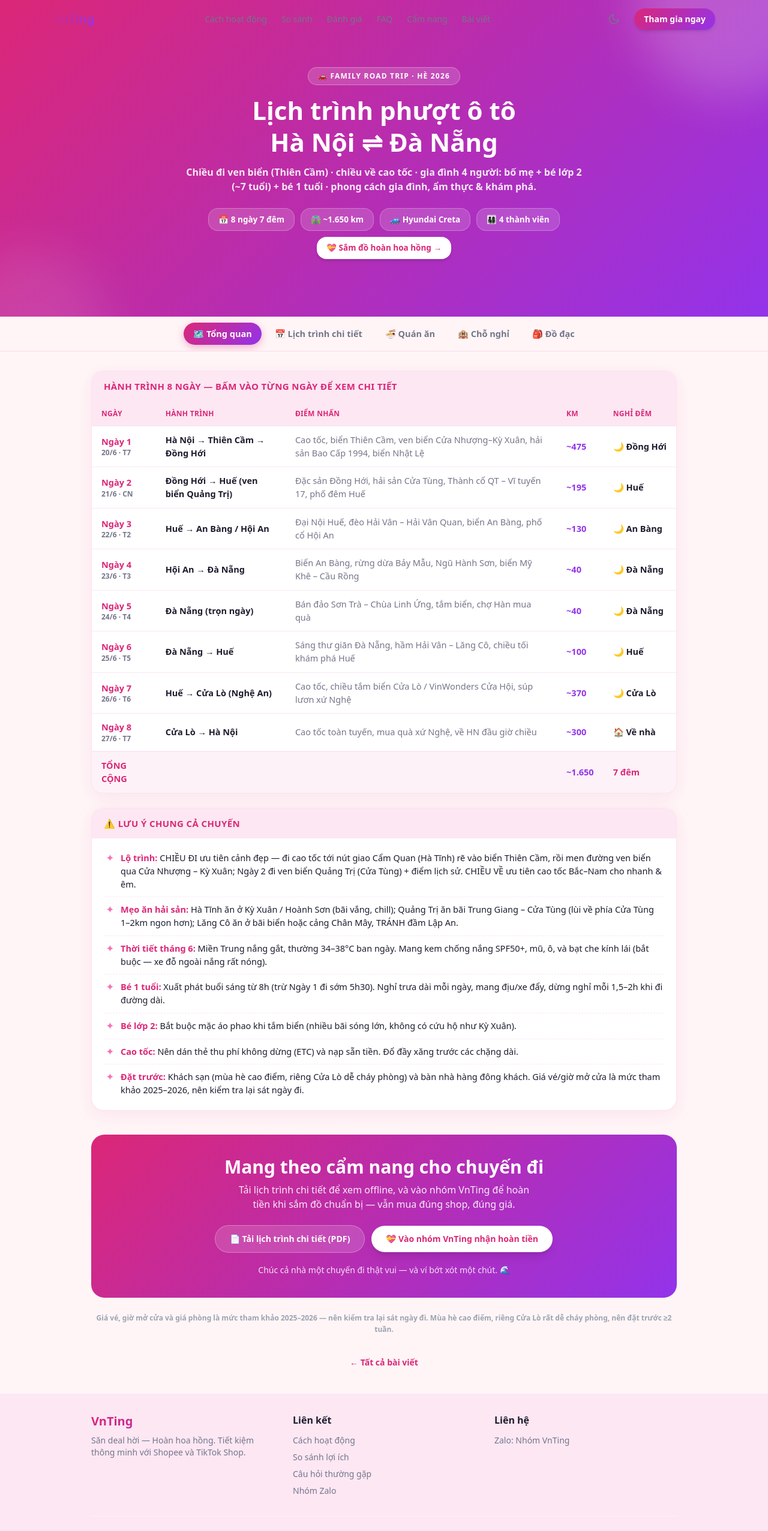
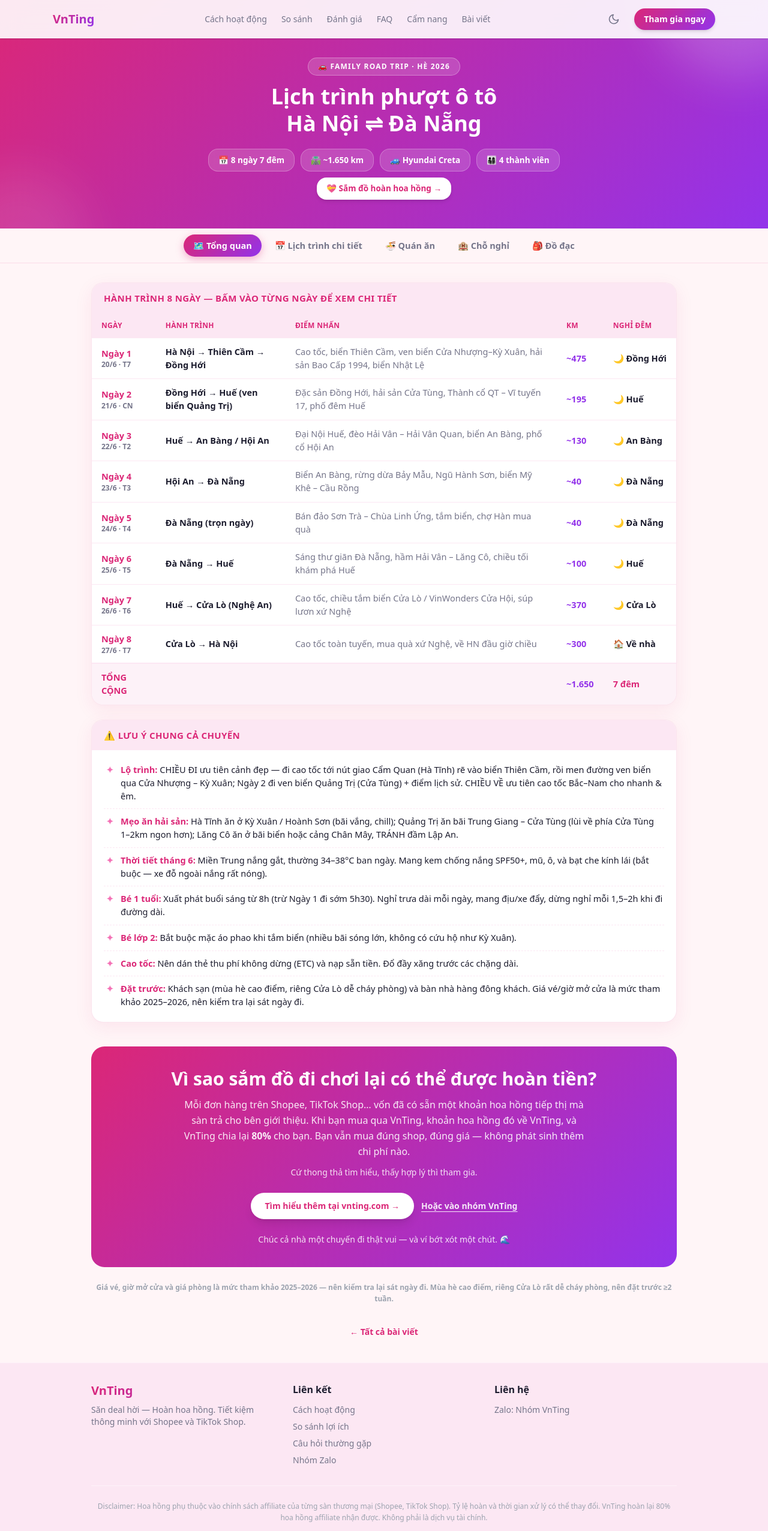
Before and after one commit to namnh68/tingting-landing-page, a Next.js app: page /blogs/phuot-ha-noi-da-nang in a window 1280 px wide. Shown: the top 2553 px of the page at 60% size. Built offline with nearby package versions, Linux system fonts and the light colour scheme.

Commit message:
Update blog di phuot

```diff
--- a/src/components/cam-nang/phuot-guide.tsx
+++ b/src/components/cam-nang/phuot-guide.tsx
@@ -10,7 +10,6 @@ import {
   FOOD,
   STAY,
   CHECKLIST,
-  PDF_ITINERARY_LINK,
   type TRow,
 } from "@/lib/phuot-data";
 
@@ -32,7 +31,7 @@ function MapLink({ q }: { q: string }) {
       href={mapsUrl(q)}
       target="_blank"
       rel="noopener noreferrer"
-      className="ml-1.5 inline-flex items-center gap-0.5 rounded-full bg-surface-secondary px-2 py-0.5 align-middle text-[11px] font-extrabold text-brand-orange transition-colors hover:bg-gradient-brand hover:text-white"
+      className="ml-1.5 inline-flex items-center gap-0.5 rounded-full bg-surface-secondary px-2 py-0.5 align-middle text-[11px] font-extrabold text-brand-orange transition-colors hover:bg-brand-orange hover:text-white"
     >
       <svg viewBox="0 0 24 24" className="h-3 w-3 fill-current">
         <path d="M12 2C8.13 2 5 5.13 5 9c0 5.25 7 13 7 13s7-7.75 7-13c0-3.87-3.13-7-7-7zm0 9.7a2.7 2.7 0 1 1 0-5.4 2.7 2.7 0 0 1 0 5.4z" />
@@ -79,7 +78,7 @@ function DayCard({ day }: { day: (typeof DAYS)[number] }) {
   return (
     <article
       id={`day-${day.n}`}
-      className="scroll-mt-32 overflow-hidden rounded-[20px] border border-[rgba(219,39,119,0.12)] bg-white shadow-[0_8px_30px_rgba(219,39,119,0.08)]"
+      className="scroll-mt-[240px] overflow-hidden rounded-[20px] border border-[rgba(219,39,119,0.12)] bg-white shadow-[0_8px_30px_rgba(219,39,119,0.08)] sm:scroll-mt-[184px]"
     >
       <div className="flex items-center gap-4 bg-gradient-brand px-5 py-4 text-white sm:px-6">
         <div className="shrink-0 rounded-xl border border-white/30 bg-white/20 px-3 py-2 text-center text-sm font-extrabold leading-tight">
@@ -246,23 +245,19 @@ export function PhuotGuide() {
   return (
     <div className="bg-surface-primary text-text-primary">
       {/* ===== HERO ===== */}
-      <header className="relative overflow-hidden bg-gradient-brand px-5 pb-24 pt-24 text-center text-white sm:pt-28">
-        <span className="pointer-events-none absolute -right-24 -top-40 h-80 w-80 rounded-full bg-white/20 blur-2xl" />
-        <span className="pointer-events-none absolute -bottom-36 -left-20 h-64 w-64 rounded-full bg-white/10 blur-2xl" />
+      <header className="relative overflow-hidden bg-gradient-brand px-5 pb-10 pt-20 text-center text-white sm:pb-12 sm:pt-24">
+        <span className="pointer-events-none absolute -right-24 -top-40 h-72 w-72 rounded-full bg-white/20 blur-2xl" />
+        <span className="pointer-events-none absolute -bottom-32 -left-20 h-56 w-56 rounded-full bg-white/10 blur-2xl" />
         <div className="relative mx-auto max-w-3xl">
           <span className="inline-flex items-center gap-1.5 rounded-full border border-white/30 bg-white/15 px-4 py-1.5 text-xs font-extrabold uppercase tracking-widest">
             🚗 Family Road Trip · Hè 2026
           </span>
-          <h1 className="mx-auto mt-4 max-w-2xl text-3xl font-extrabold leading-tight sm:text-4xl md:text-[42px]">
+          <h1 className="mx-auto mt-3 max-w-2xl text-[26px] font-extrabold leading-tight sm:text-4xl">
             Lịch trình phượt ô tô
             <span className="block">Hà Nội ⇌ Đà Nẵng</span>
           </h1>
-          <p className="mx-auto mt-3 max-w-2xl text-sm font-semibold text-white/90 sm:text-base">
-            Chiều đi ven biển (Thiên Cầm) · chiều về cao tốc · gia đình 4 người: bố mẹ +
-            bé lớp 2 (~7 tuổi) + bé 1 tuổi · phong cách gia đình, ẩm thực & khám phá.
-          </p>
 
-          <div className="mt-6 flex flex-wrap justify-center gap-2.5">
+          <div className="mt-5 flex flex-wrap justify-center gap-2.5">
             {stats.map((s) => (
               <span
                 key={s.text}
@@ -404,16 +399,24 @@ export function PhuotGuide() {
         {/* ===== LỊCH TRÌNH ===== */}
         {tab === "lichtrinh" && (
           <div>
-            <div className="mb-4 flex gap-2 overflow-x-auto pb-1 [scrollbar-width:none]">
-              {DAYS.map((d) => (
-                <button
-                  key={d.n}
-                  onClick={() => goDay(d.n)}
-                  className="whitespace-nowrap rounded-full border border-[rgba(219,39,119,0.12)] bg-white px-4 py-2 text-[13.5px] font-extrabold text-text-secondary transition-all hover:border-transparent hover:bg-gradient-brand hover:text-white"
-                >
-                  {d.chip}
-                </button>
-              ))}
+            <div className="sticky top-[112px] z-30 -mx-4 mb-5 grid grid-cols-4 gap-1.5 border-b border-[rgba(219,39,119,0.12)] bg-surface-primary/95 px-4 py-2.5 backdrop-blur sm:-mx-6 sm:grid-cols-8 sm:px-6">
+              {DAYS.map((d) => {
+                const place = d.chip.split("·")[1]?.trim() ?? "";
+                return (
+                  <button
+                    key={d.n}
+                    onClick={() => goDay(d.n)}
+                    className="group rounded-xl border border-[rgba(219,39,119,0.12)] bg-white px-1 py-1.5 text-center leading-tight text-text-secondary transition-all hover:border-transparent hover:bg-brand-orange hover:text-white"
+                  >
+                    <span className="block text-[12.5px] font-extrabold text-text-primary group-hover:text-white">
+                      Ngày {d.n}
+                    </span>
+                    <span className="block truncate text-[10.5px] font-semibold">
+                      {place}
+                    </span>
+                  </button>
+                );
+              })}
             </div>
             <div className="space-y-7">
               {DAYS.map((d) => (
@@ -452,29 +455,36 @@ export function PhuotGuide() {
         {/* ===== Closing CTA (persistent) ===== */}
         <section className="mt-10 overflow-hidden rounded-[22px] bg-gradient-brand px-6 py-9 text-center text-white">
           <h2 className="text-2xl font-extrabold sm:text-3xl">
-            Mang theo cẩm nang cho chuyến đi
+            Vì sao sắm đồ đi chơi lại có thể được hoàn tiền?
           </h2>
-          <p className="mx-auto mt-2 max-w-lg text-sm text-white/90 sm:text-base">
-            Tải lịch trình chi tiết để xem offline, và vào nhóm VnTing để hoàn tiền khi
-            sắm đồ chuẩn bị — vẫn mua đúng shop, đúng giá.
+          <p className="mx-auto mt-3 max-w-2xl text-sm leading-relaxed text-white/90 sm:text-base">
+            Mỗi đơn hàng trên Shopee, TikTok Shop… vốn đã có sẵn một khoản hoa hồng tiếp
+            thị mà sàn trả cho bên giới thiệu. Khi bạn mua qua VnTing, khoản hoa hồng đó về
+            VnTing, và VnTing chia lại <span className="font-extrabold">80%</span> cho bạn.
+            Bạn vẫn mua đúng shop, đúng giá — không phát sinh thêm chi phí nào.
+          </p>
+          <p className="mx-auto mt-3 max-w-xl text-sm text-white/85">
+            Cứ thong thả tìm hiểu, thấy hợp lý thì tham gia.
           </p>
           <div className="mt-6 flex flex-col items-center justify-center gap-3 sm:flex-row">
             <a
-              href={PDF_ITINERARY_LINK}
-              className="w-full rounded-full bg-white/15 px-6 py-3 text-sm font-bold text-white ring-1 ring-white/40 backdrop-blur transition-colors hover:bg-white/25 sm:w-auto"
+              href="https://vnting.com"
+              target="_blank"
+              rel="noopener noreferrer"
+              className="inline-block rounded-full bg-white px-6 py-3 text-sm font-extrabold text-brand-orange shadow-lg transition-transform hover:scale-105 active:scale-95"
             >
-              📄 Tải lịch trình chi tiết (PDF)
+              Tìm hiểu thêm tại vnting.com →
             </a>
             <a
               href={ZALO_GROUP_LINK}
               target="_blank"
               rel="noopener noreferrer"
-              className="w-full rounded-full bg-white px-6 py-3 text-sm font-extrabold text-brand-orange shadow-lg transition-transform hover:scale-105 active:scale-95 sm:w-auto"
+              className="text-sm font-semibold text-white/90 underline underline-offset-4 transition-opacity hover:opacity-80"
             >
-              💝 Vào nhóm VnTing nhận hoàn tiền
+              Hoặc vào nhóm VnTing
             </a>
           </div>
-          <p className="mt-5 text-sm font-medium text-white/85">
+          <p className="mt-6 text-sm font-medium text-white/85">
             Chúc cả nhà một chuyến đi thật vui — và ví bớt xót một chút. 🌊
           </p>
         </section>
--- a/src/components/header.tsx
+++ b/src/components/header.tsx
@@ -2,6 +2,7 @@
 
 import { useState, useEffect } from "react";
 import Link from "next/link";
+import { usePathname } from "next/navigation";
 import { ThemeToggle } from "./theme-toggle";
 import { ZALO_GROUP_LINK, NAV_ITEMS } from "@/lib/constants";
 import { FiMenu, FiX } from "react-icons/fi";
@@ -35,6 +36,10 @@ function NavLink({
 export function Header() {
   const [scrolled, setScrolled] = useState(false);
   const [menuOpen, setMenuOpen] = useState(false);
+  const pathname = usePathname();
+  // On inner pages (not the homepage) the header sits over colored heroes, so keep it
+  // solid by default for readable contrast. Homepage keeps its transparent-at-top look.
+  const solid = scrolled || menuOpen || pathname !== "/";
 
   useEffect(() => {
     const handleScroll = () => {
@@ -60,7 +65,7 @@ export function Header() {
   return (
     <header
       className={`fixed top-0 left-0 right-0 z-50 transition-all duration-300 ${
-        scrolled || menuOpen
+        solid
           ? "bg-white/90 dark:bg-dark-primary/90 backdrop-blur-md shadow-sm"
           : "bg-transparent"
       }`}
--- a/src/lib/phuot-data.ts
+++ b/src/lib/phuot-data.ts
@@ -3,7 +3,6 @@
 // tham khảo 2025–2026 — nên kiểm tra lại sát ngày đi.
 
 // === Placeholder: điền thông tin thật ===
-export const PDF_ITINERARY_LINK = "#"; // TODO: LINK_PDF — link tải lịch trình chi tiết (PDF)
 export const OG_IMAGE_PATH = "/og-image.png"; // TODO: OG_IMAGE_URL — ảnh preview riêng cho trang cẩm nang
 
 export const HERO_STATS = [
```
